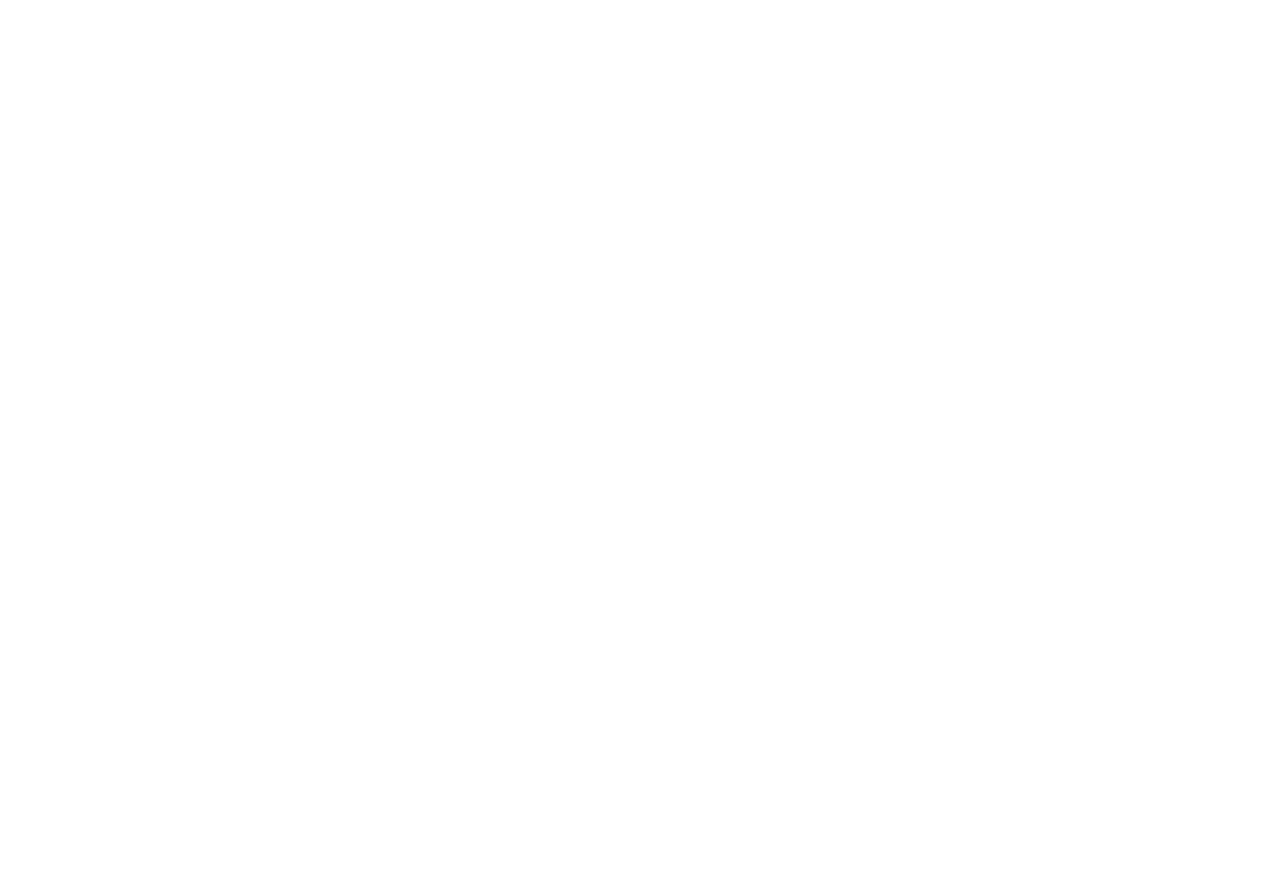
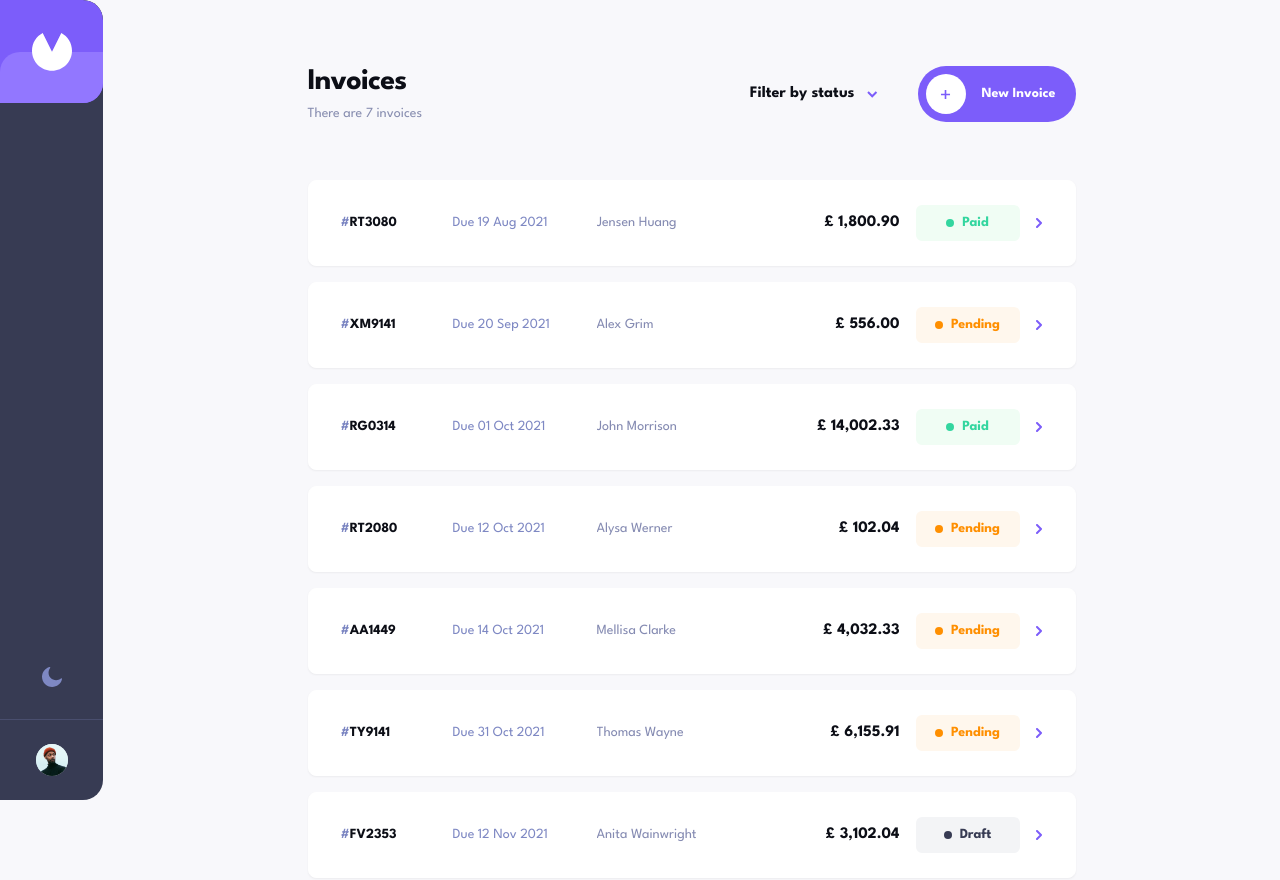
Before and after one commit to Drk-codey/Invoice-app, a React (Vite) app: page / in a window 1280 px wide. Shown: the top 880 px of the page. Before the commit the page ends 800 px from the top, so only its background shows below. Built offline with nearby package versions, Linux system fonts and the light colour scheme.

Commit message:
feat: initialize invoice application structure with Home page, App and assets

```diff
--- a/src/App.tsx
+++ b/src/App.tsx
@@ -1,10 +1,10 @@
-import { useState } from 'react'
+// import { useState } from 'react'
+import Home from './pages/Home'
 
 function App() {
-
   return (
     <>
-
+      <Home />
     </>
   )
 }
--- /dev/null
+++ b/src/pages/Home.tsx
@@ -0,0 +1,37 @@
+import React from 'react';
+import { ThemeProvider } from '../context/ThemeProvider';
+
+import Sidebar from '../components/Sidebar';
+import InvoiceList from '../components/InvoiceList';
+import InvoiceDetail from '../components/InvoiceDetail';
+import InvoiceForm from '../components/InvoiceForm';
+import { InvoiceProvider, useInvoices } from '../context/InvoiceContext';
+
+const HomeContent: React.FC = () => {
+    const { currentInvoiceId } = useInvoices();
+    return (
+        <div className="min-h-screen bg-[#F8F8FB] dark:bg-[#141625] transition-colors duration-200 flex flex-col md:flex-row">
+            <Sidebar />
+
+            {/* Main content — offset for sidebar */}
+            <div className="flex-1 flex flex-col pt-[72px] md:pt-0 md:ml-[103px] min-h-screen">
+                {currentInvoiceId ? <InvoiceDetail /> : <InvoiceList />}
+            </div>
+
+            {/* Form overlay */}
+            <InvoiceForm />
+        </div>
+    );
+};
+
+const Home: React.FC = () => {
+    return (
+        <ThemeProvider>
+          <InvoiceProvider>
+            <HomeContent />
+          </InvoiceProvider>
+        </ThemeProvider>
+    );
+}
+
+export default Home;
```
Also changed, not shown: src/assets/campaign_flatline-img.svg (added), src/assets/user-avater.svg (added).
